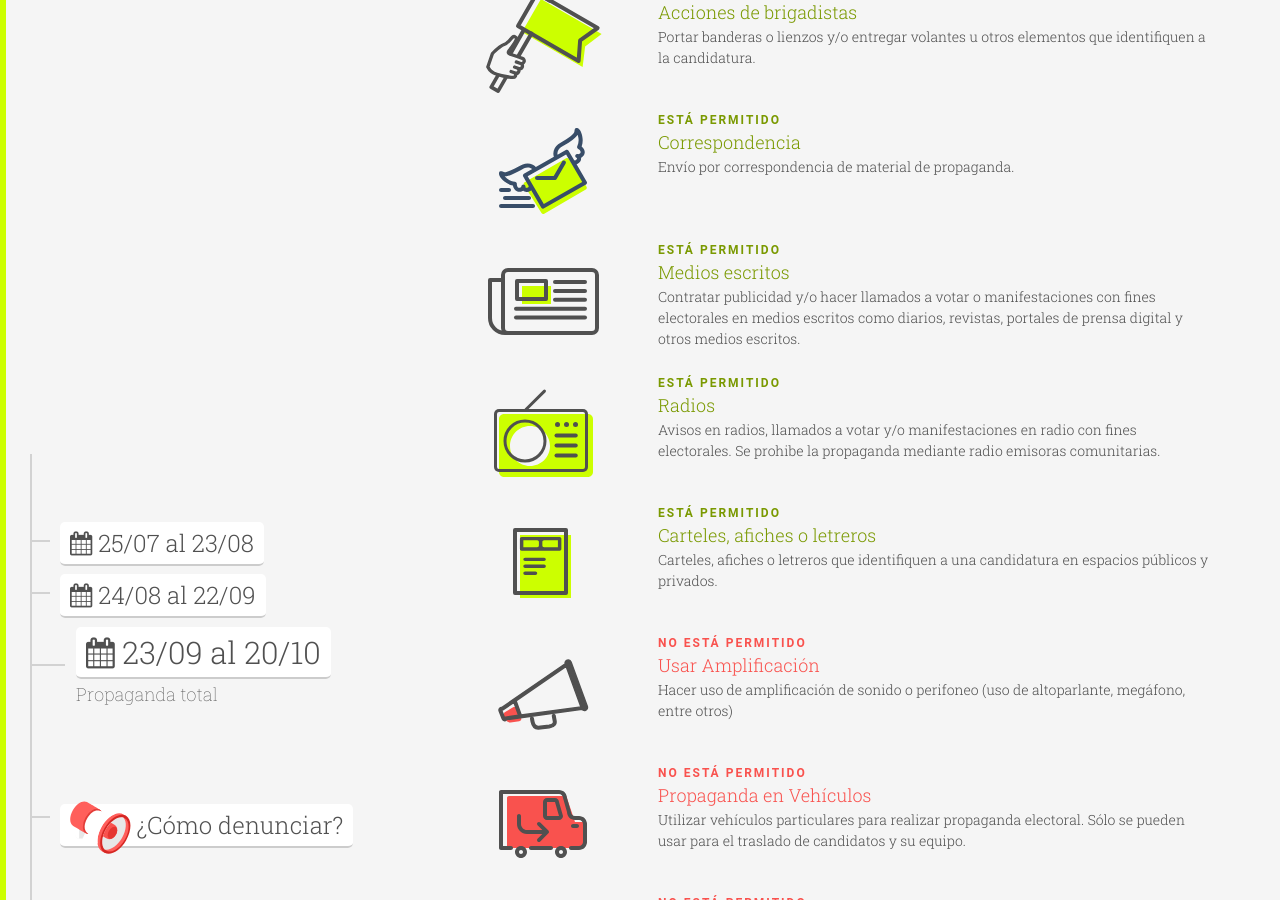
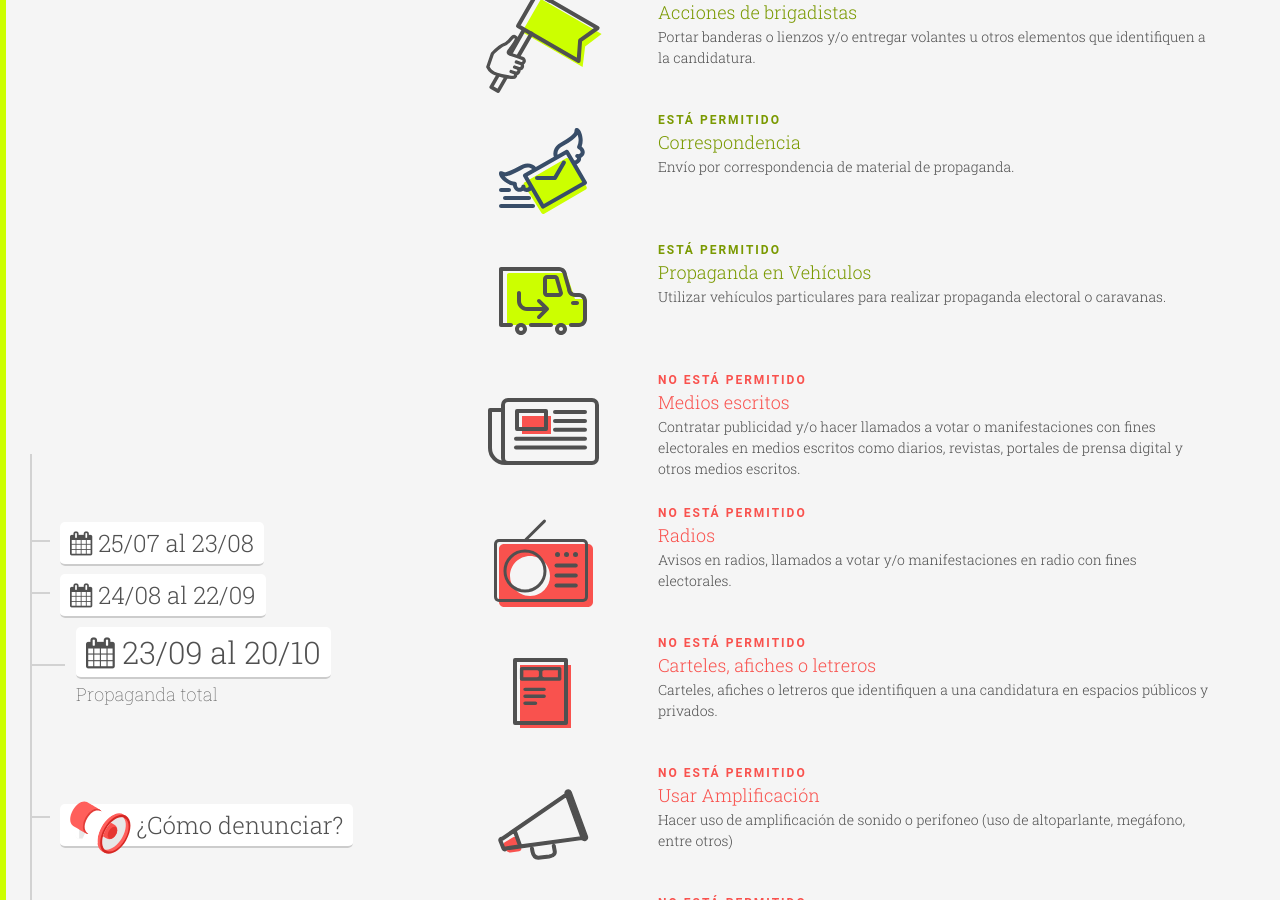
Before and after one commit to ciudadanointeligente/semaforo-electoral, a Jekyll site: the page built from index.html, in a window 1280 px wide and 900 px high, scrolled down 9318 px. Built offline with Jekyll 4.4.1, drawn with Linux system fonts in a browser that asks for light colours; nearby versions of some CDN libraries; some of the changed text lies outside the part shown.

Commit message:
Corrige uso de vehículos particulares

```diff
--- a/_includes/propagandatotal.html
+++ b/_includes/propagandatotal.html
@@ -96,48 +96,48 @@
     </div>
   </div>
   <!-- 11 -->
-  <div class="row">
-    <div class="col-md-2 col-md-offset-4 col-xs-3"><img src="{{ "/img/diario-si.svg" | prepend: site.baseurl }}"></div>
+   <div class="row">
+    <div class="col-md-2 col-md-offset-4 col-xs-3"><img src="{{ "/img/vehiculos-si.svg" | prepend: site.baseurl }}"></div>
     <div class="col-md-6 col-xs-9">
       <div class="tag si">Está permitido</div>
-      <div class="si">Medios escritos</div>
-      <p class="bajada">Contratar publicidad y/o hacer llamados a votar o manifestaciones con fines electorales en medios escritos como diarios, revistas, portales de prensa digital y otros medios escritos.</p>
+      <div class="si">Propaganda en Vehículos</div>
+      <p class="bajada">Utilizar vehículos particulares para realizar propaganda electoral o caravanas.</p>
     </div>
   </div>
   <!-- 12 -->
   <div class="row">
-    <div class="col-md-2 col-md-offset-4 col-xs-3"><img src="{{ "/img/radio-si.svg" | prepend: site.baseurl }}"></div>
+    <div class="col-md-2 col-md-offset-4 col-xs-3"><img src="{{ "/img/diario-no.svg" | prepend: site.baseurl }}"></div>
     <div class="col-md-6 col-xs-9">
-      <div class="tag si">Está permitido</div>
-      <div class="si">Radios</div>
-      <p class="bajada">Avisos en radios, llamados a votar y/o manifestaciones en radio con fines electorales. Se prohibe la propaganda mediante radio emisoras comunitarias.</p>
+      <div class="tag no">No está permitido</div>
+      <div class="no">Medios escritos</div>
+      <p class="bajada">Contratar publicidad y/o hacer llamados a votar o manifestaciones con fines electorales en medios escritos como diarios, revistas, portales de prensa digital y otros medios escritos.</p>
     </div>
   </div>
   <!-- 13 -->
   <div class="row">
-    <div class="col-md-2 col-md-offset-4 col-xs-3"><img src="{{ "/img/afiche-si.svg" | prepend: site.baseurl }}"></div>
+    <div class="col-md-2 col-md-offset-4 col-xs-3"><img src="{{ "/img/radio-no.svg" | prepend: site.baseurl }}"></div>
     <div class="col-md-6 col-xs-9">
-      <div class="tag si">Está permitido</div>
-      <div class="si">Carteles, afiches o letreros</div>
+      <div class="tag no">No está permitido</div>
+      <div class="no">Radios</div>
+      <p class="bajada">Avisos en radios, llamados a votar y/o manifestaciones en radio con fines electorales.</p>
+    </div>
+  </div>
+  <!-- 14 -->
+  <div class="row">
+    <div class="col-md-2 col-md-offset-4 col-xs-3"><img src="{{ "/img/afiche-no.svg" | prepend: site.baseurl }}"></div>
+    <div class="col-md-6 col-xs-9">
+      <div class="tag no">No está permitido</div>
+      <div class="no">Carteles, afiches o letreros</div>
       <p class="bajada">Carteles, afiches o letreros que identifiquen a una candidatura en espacios públicos y privados.</p>
     </div>
   </div>
-  <!-- 14 -->
+  <!-- 15 -->
   <div class="row">
     <div class="col-md-2 col-md-offset-4 col-xs-3"><img src="{{ "/img/amplificacion-no.svg" | prepend: site.baseurl }}"></div>
     <div class="col-md-6 col-xs-9">
       <div class="tag no">No está permitido</div>
       <div class="no">Usar Amplificación</div>
       <p class="bajada">Hacer uso de amplificación de sonido o perifoneo (uso de altoparlante, megáfono, entre otros)</p>
-    </div>
-  </div>
-  <!-- 15 -->
-  <div class="row">
-    <div class="col-md-2 col-md-offset-4 col-xs-3"><img src="{{ "/img/vehiculos-no.svg" | prepend: site.baseurl }}"></div>
-    <div class="col-md-6 col-xs-9">
-      <div class="tag no">No está permitido</div>
-      <div class="no">Propaganda en Vehículos</div>
-      <p class="bajada">Utilizar vehículos particulares para realizar propaganda electoral. Sólo se pueden usar para el traslado de candidatos y su equipo.</p>
     </div>
   </div>
   <!-- 16 -->
@@ -203,7 +203,7 @@
     <div class="col-md-6 col-xs-9">
       <div class="tag no">No está permitido</div>
       <div class="no">Propaganda en infraestructura de servicios públicos</div>
-      <p class="bajada">Como paraderos, alumbrado eléctrico, cables, postes, microbuses, etcétera.</p>
+      <p class="bajada">Como paraderos, postes, sistema de alumbrado, cables, microbuses, etcétera.</p>
     </div>
   </div>
   <!-- 24 -->
```
